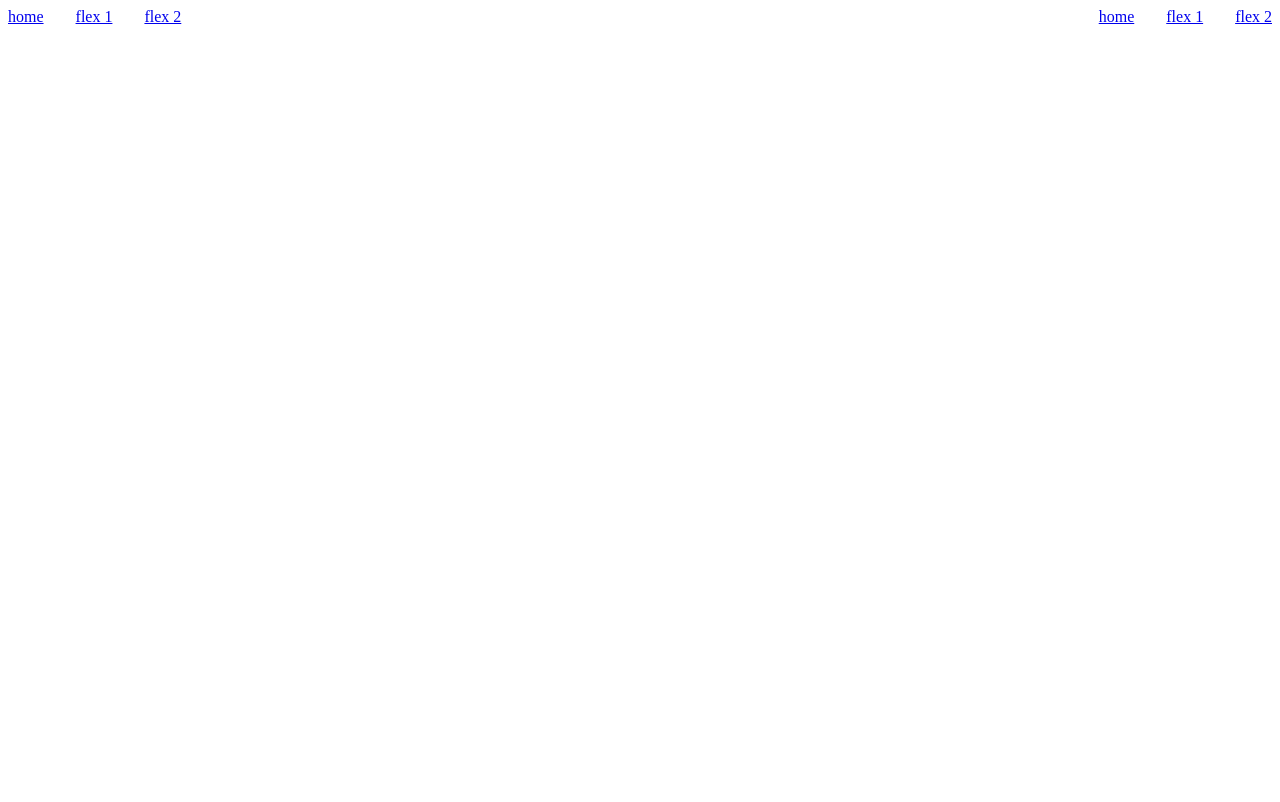
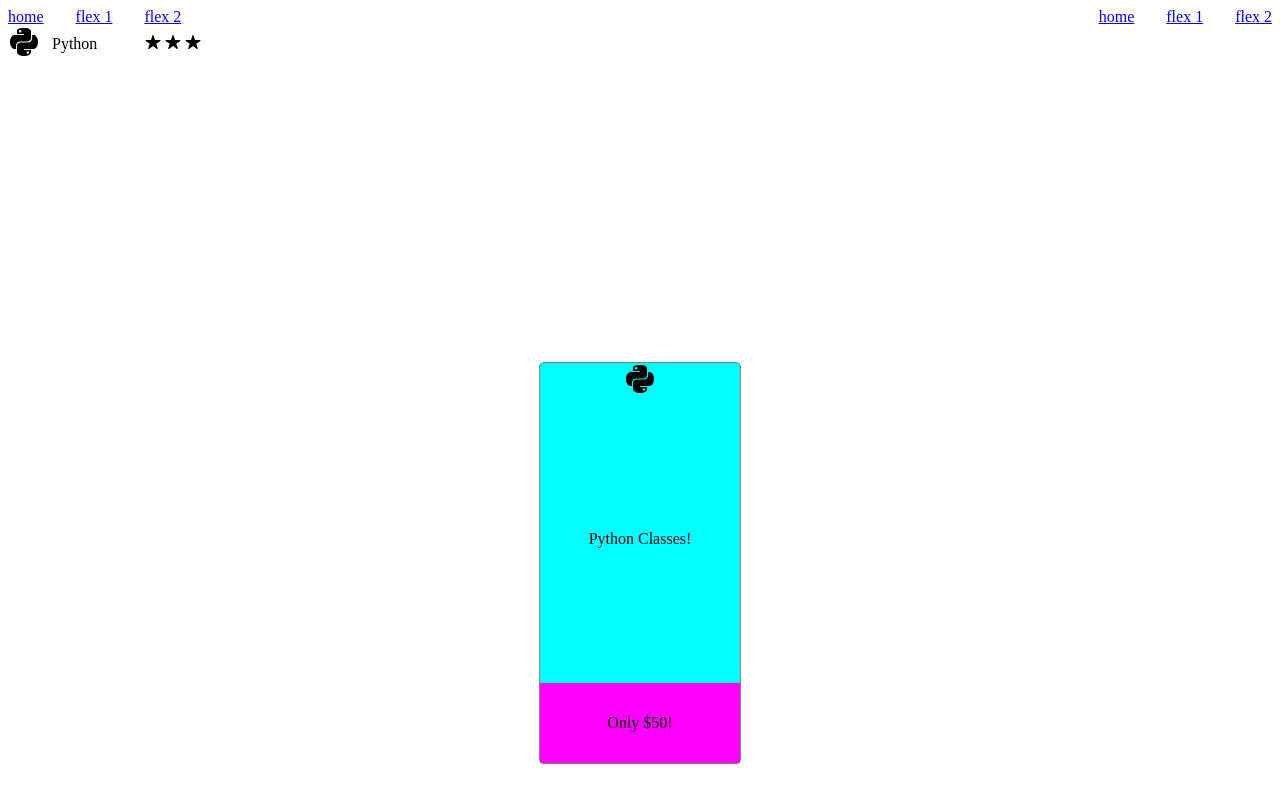
Before and after one commit to iamawebdevhi/flexbox_example_one, a plain HTML site: page html/flexbox2.html in a window 1280 px wide. Drawn offline with nearby package versions, Linux system fonts and the light colour scheme.

Commit message:
loaded content from backup repo

```diff
--- a/css/style2.css
+++ b/css/style2.css
@@ -12,3 +12,47 @@
     align-items:center;
     gap:32px;
 }
+
+.rating-container{
+    display:flex;
+    flex-direction:row;
+    align-items:center;
+    gap:12px;
+}
+
+.rating{
+    margin-left:36px;
+}
+
+.card{
+    height:400px;
+    width:200px;
+    margin:300px auto;
+
+    border-radius: 5px;
+    border:1px solid grey;
+    background-color: aqua;
+
+    display:flex;
+    flex-direction:column;
+    align-items:center;
+    justify-content:space-between;
+}
+
+.card-description{
+    display:flex;
+    flex-direction:column;
+    justify-content:space-around;
+    align-items:center;
+    margin-top:50px;
+}
+
+.card-price{
+    width:100%;
+    height:80px;
+    background-color:magenta;
+
+    display:flex;
+    justify-content:center;
+    align-items:center;
+}
--- /dev/null
+++ b/css/style3.css
@@ -0,0 +1,29 @@
+body{
+    background-color:lightpink;
+}
+
+.container{
+    min-height:100%;
+    display:flex;
+    flex-direction:column;
+}
+
+header, footer {
+    flex: 0 0 150px;
+}
+
+.center{
+    flex:1;
+    display:flex;
+    flex-direction:row;
+    align-items:stretch;
+    justify-content:center;
+}
+
+nav, aside{
+    flex:1;
+}
+
+main{
+    flex:3;
+}
--- a/html/flexbox2.html
+++ b/html/flexbox2.html
@@ -4,6 +4,8 @@
     <meta charset="UTF-8">
     <meta name="viewport" content="width=device-width, initial-scale=1.0">
     <link rel="stylesheet" type="text/css" href="../css/style2.css">
+    <script type="module" src="https://unpkg.com/ionicons@5.5.2/dist/ionicons/ionicons.esm.js"></script>
+    <script nomodule src="https://unpkg.com/ionicons@5.5.2/dist/ionicons/ionicons.js"></script>
     <title>Document</title>
 </head>
 <body>
@@ -19,5 +21,23 @@
             <a href="flexbox2.html">flex 2</a>
         </div>
     </div>
+    <div class="rating-container">
+        <div class="icons">
+            <ion-icon name="logo-python" size="large" class="icon"></ion-icon>
+        </div>
+        <div class="skill">Python</div>
+        <div class="rating">
+            <ion-icon name="star"></ion-icon>
+            <ion-icon name="star"></ion-icon>
+            <ion-icon name="star"></ion-icon>
+        </div>
+    </div>
+    <div class="card">
+        <ion-icon name="logo-python" size="large" class="icon"></ion-icon>
+        <p>Python Classes!</p>
+        <div class="card-price">
+            <p>Only $50!</p>
+        </div>
+    </div>
 </body>
 </html>
```
Also changed, not shown: html/flexbox3.html (added, +32 -0 lines), index.html (+1 -0 lines), 2 other files.
